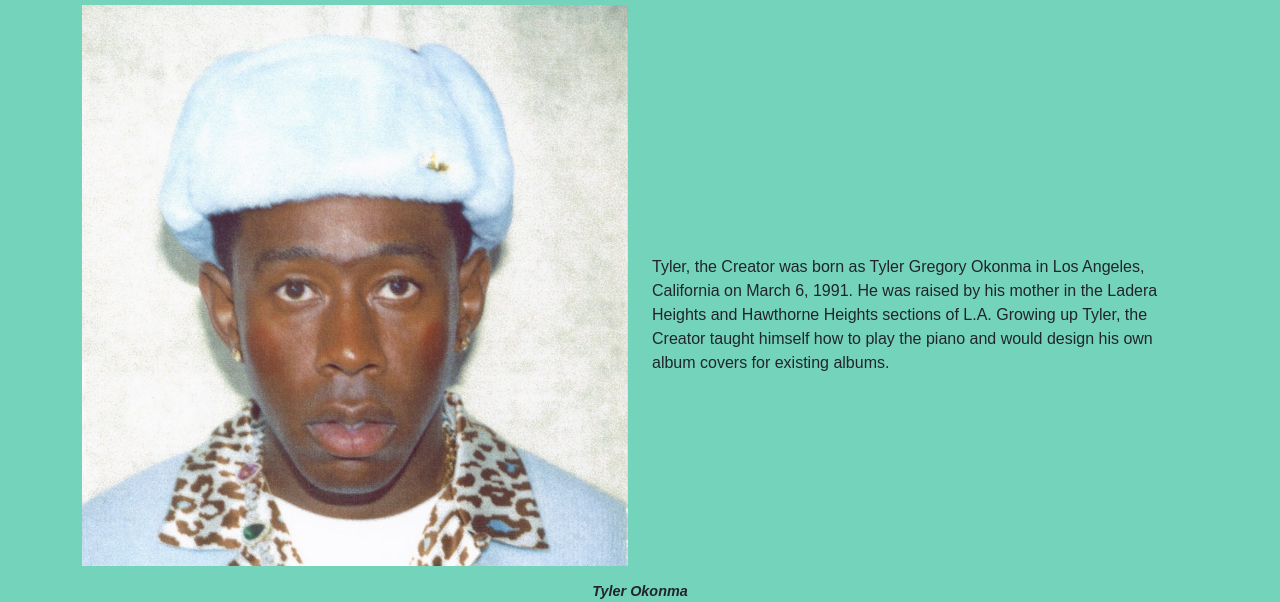
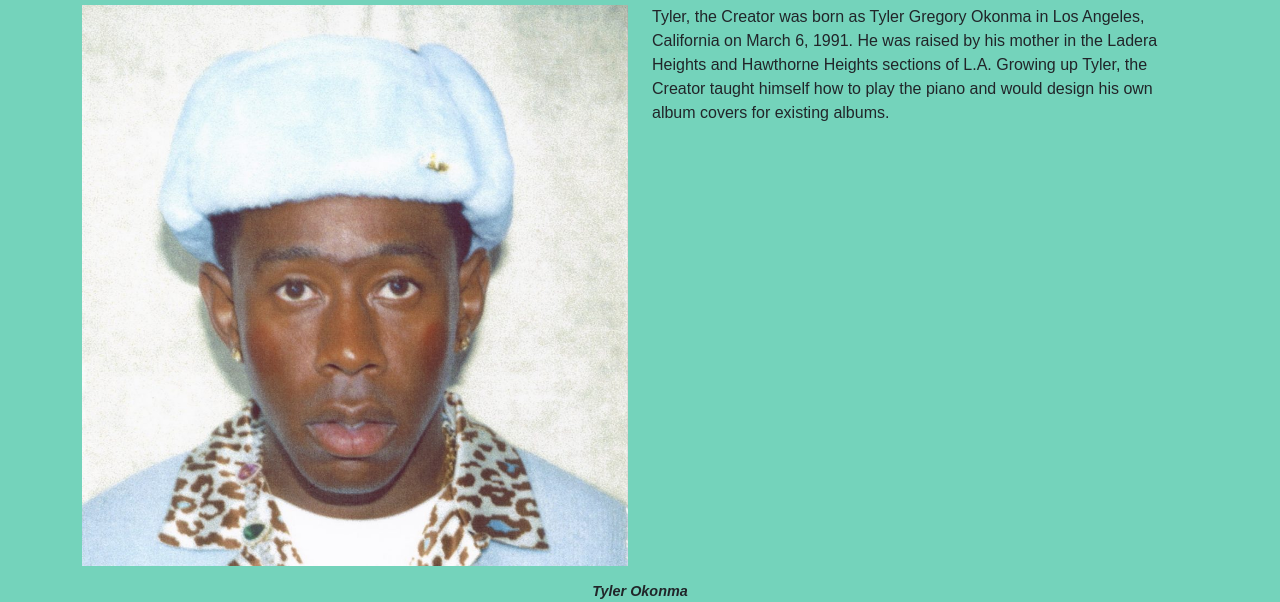
Before and after one commit to joelnzl/Tyler-Lopez-Joel, a plain HTML site: page okonma.html in a window 1280 px wide. Shown: the part 271-873 px from the top of the page. Drawn offline with nearby package versions, Linux system fonts and the light colour scheme.

Commit message:
corrijo párrafos

```diff
--- a/okonma.html
+++ b/okonma.html
@@ -63,7 +63,7 @@
     </div>
 
     <div class="col">
-      <p class="tylerp">Tyler, the Creator was born as Tyler Gregory Okonma in Los Angeles, California on March 6, 1991.
+      <p>Tyler, the Creator was born as Tyler Gregory Okonma in Los Angeles, California on March 6, 1991.
           He was raised by his mother in the Ladera Heights and Hawthorne Heights sections of L.A. Growing up Tyler,
           the Creator taught himself how to play the piano and would design his own album covers for existing albums.</p>
     </div>
```
